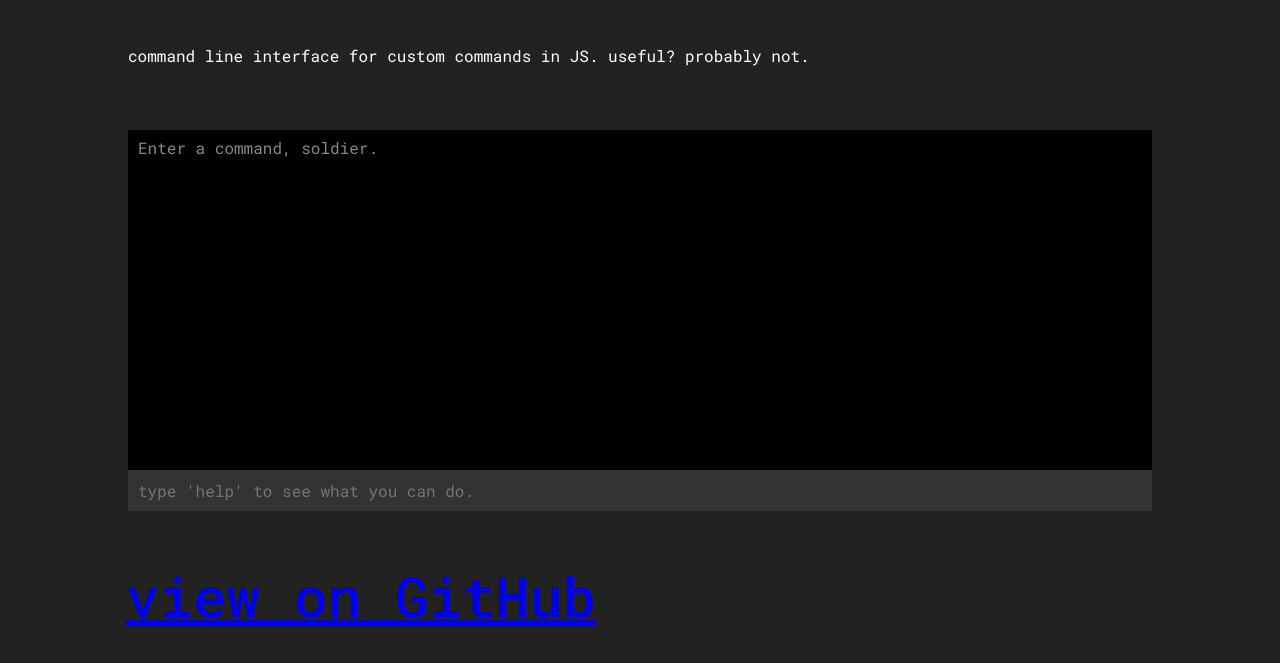
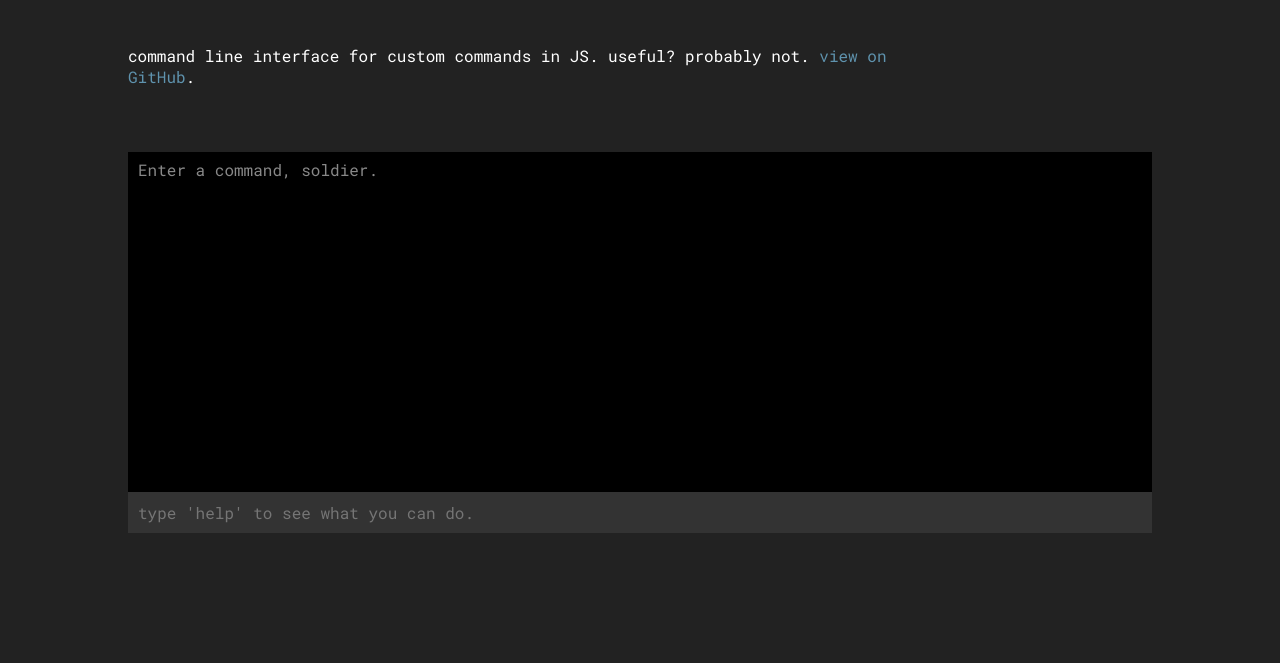
Before and after one commit to muratkemaldar/komandojs, a website: page index.html in a window 1280 px wide. Shown: the part 253-916 px from the top of the page. After the commit the page ends 842 px from the top, so only its background shows below. Drawn offline with Linux system fonts and the light colour scheme.

Commit message:
demo page link

```diff
--- a/index.html
+++ b/index.html
@@ -19,7 +19,10 @@
 		<header>
 			<img src="komando.png" class="icon">
 			<h1>komandojs</h1>
-			<p>command line interface for custom commands in JS. useful? probably not.</p>
+			<p>command line interface for custom commands in JS. useful? probably not.
+			<a style="text-decoration: none; color: #5f93ae;" href="https://github.com/muratkemaldar/komandojs">view on GitHub</a>.
+		</p>
+
 		</header>
 
 		<!-- komando block -->
@@ -29,7 +32,7 @@
 		<input class="komando-input" type="text" name="komando-input" id="komando-input" placeholder="type 'help' to see what you can do." />
 
 		<h2>
-			<a href="https://github.com/muratkemaldar/komandojs">view on GitHub</a>
+
 		</h2>
 	</div>
 
```
